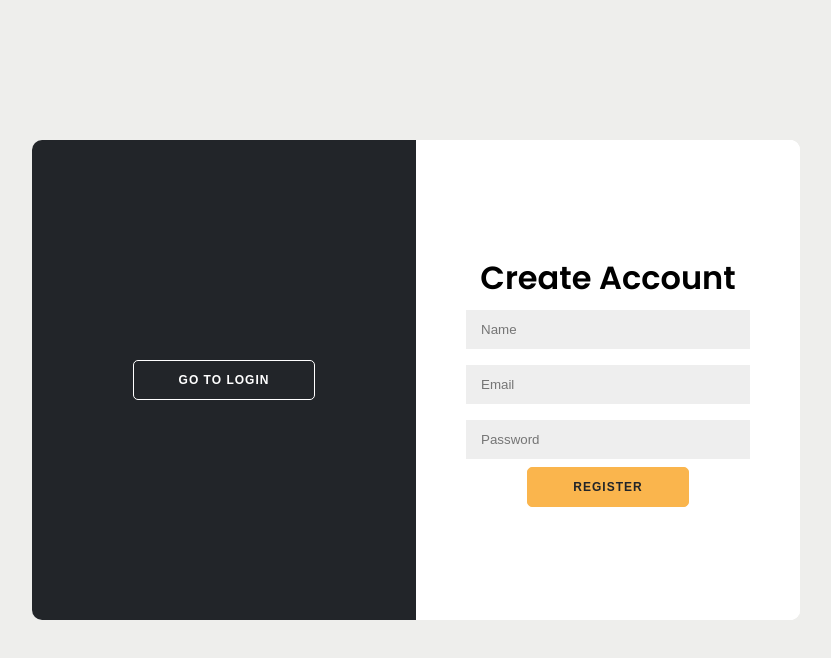
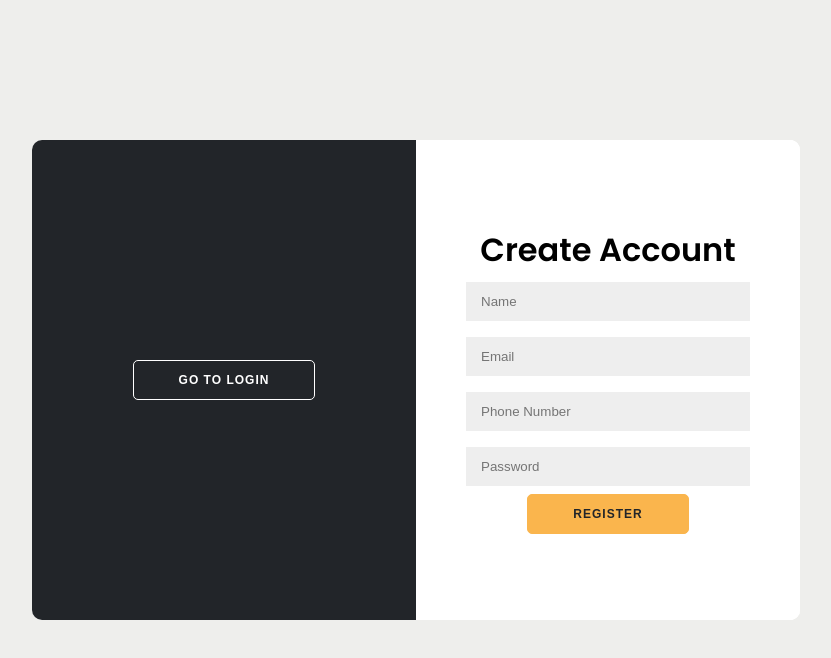
Before and after one commit to Gourab-18/project-medsys, a React (Create React App) app: page / in a window 1280 px wide. Both pictures are taken after a click on the button "GO TO REGISTER". Shown: the top 658 px of the page, without its empty margins (224-1055 px from the left). Built offline with nearby package versions, Linux system fonts and the light colour scheme.

Commit message:
added ph no. to resigter

```diff
--- a/src/components/loginResgister/LoginRegister.js
+++ b/src/components/loginResgister/LoginRegister.js
@@ -10,6 +10,7 @@ const LoginRegister = () => {
           <h1>Create Account</h1>
           <input type="text" placeholder="Name" />
           <input type="email" placeholder="Email" />
+          <input type="number" placeholder="Phone Number" />
           <input type="password" placeholder="Password" />
           <button type="submit">REGISTER</button>
         </form>
```
